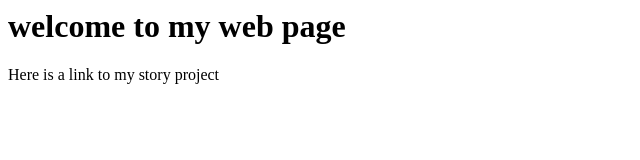
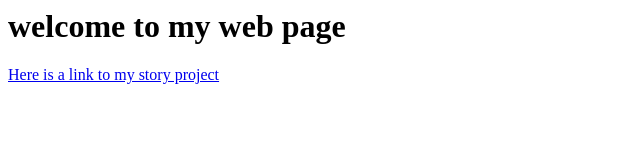
Before and after one commit to XOKitty2025/XOKitty2025.github.io, a plain HTML site: page index.html in a window 1280 px wide. Shown: the whole page, without its empty margins (0-640 px from the left). Drawn offline with Linux system fonts and the light colour scheme.

Commit message:
Update index.html

```diff
--- a/index.html
+++ b/index.html
@@ -4,6 +4,6 @@
   </head>
   <body>
     <h1>welcome to my web page</h1>
-    <a=href"story/index.html">Here is a link to my story project</a>
+    <a href="story/index.html">Here is a link to my story project</a>
   </body>
 </html>
```
